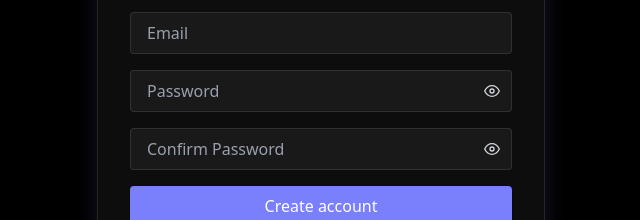
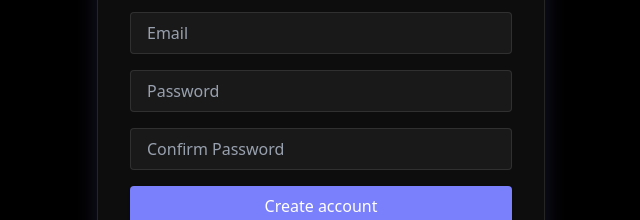
Before and after one commit to Yrcd27/Mirror, a React (Vite) app in the folder mirror-frontend/: page /signup in a window 1280 px wide. Shown: the part 360-580 px from the top of the page, without its empty margins (319-959 px from the left). Built offline with nearby package versions, Linux system fonts and the light colour scheme.

Commit message:
feat: improve profile UX with instant photo preview, dashboard redirect on save, and button layout updates

```diff
--- a/mirror-frontend/src/components/UserProfile.jsx
+++ b/mirror-frontend/src/components/UserProfile.jsx
@@ -3,19 +3,30 @@ import axios from "axios";
 import { useNavigate } from "react-router-dom";
 import defaultProfile from "../assets/default-profile.png";
 
-const PROFILE_CACHE_KEY = "mirror_profile_cache";
+const getProfileCacheKey = () => {
+  const token = localStorage.getItem("token");
+  if (!token) return null;
+  try {
+    const payload = JSON.parse(atob(token.split('.')[1]));
+    return `mirror_profile_cache_${payload.id}`;
+  } catch {
+    return null;
+  }
+};
 
 // cache helpers
 function loadCachedProfile() {
   try {
-    return JSON.parse(localStorage.getItem(PROFILE_CACHE_KEY) || "null");
+    const key = getProfileCacheKey();
+    return key ? JSON.parse(localStorage.getItem(key) || "null") : null;
   } catch {
     return null;
   }
 }
 function saveCachedProfile(p) {
   try {
-    localStorage.setItem(PROFILE_CACHE_KEY, JSON.stringify(p));
+    const key = getProfileCacheKey();
+    if (key) localStorage.setItem(key, JSON.stringify(p));
   } catch {}
 }
 
@@ -36,6 +47,7 @@ function base64ToObjectURL(base64, mime = "image/jpeg") {
 export default function UserProfile() {
   const [profile, setProfile] = useState({});
   const [profilePic, setProfilePic] = useState(null);
+  const [previewUrl, setPreviewUrl] = useState(null);
   const [showConfirm, setShowConfirm] = useState(false);
   const [deleting, setDeleting] = useState(false);
   const [loading, setLoading] = useState(true);
@@ -89,6 +101,14 @@ export default function UserProfile() {
       } catch (err) {
         if (err.name !== "CanceledError" && err.name !== "AbortError") {
           console.error(err);
+          // Handle 401 errors by clearing cache and redirecting to login
+          if (err.response?.status === 401) {
+            localStorage.removeItem("token");
+            const key = getProfileCacheKey();
+            if (key) localStorage.removeItem(key);
+            navigate("/login");
+            return;
+          }
         }
       } finally {
         if (!mounted) return;
@@ -104,6 +124,10 @@ export default function UserProfile() {
       if (avatarUrlRef.current) {
         URL.revokeObjectURL(avatarUrlRef.current);
         avatarUrlRef.current = null;
+      }
+      // revoke preview URL on unmount
+      if (previewUrl) {
+        URL.revokeObjectURL(previewUrl);
       }
     };
   }, []);
@@ -129,7 +153,7 @@ export default function UserProfile() {
       const updated = res?.data && typeof res.data === "object" ? res.data : profile;
       setProfile(updated);
       saveCachedProfile(updated);
-      setShowSuccessModal(true);
+      navigate("/dashboard");
     } catch (err) {
       console.error(err);
     } finally {
@@ -147,7 +171,8 @@ export default function UserProfile() {
         headers: { Authorization: `Bearer ${token}` },
       });
       localStorage.removeItem("token");
-      localStorage.removeItem(PROFILE_CACHE_KEY);
+      const key = getProfileCacheKey();
+      if (key) localStorage.removeItem(key);
       navigate("/");
     } catch (err) {
       console.error(err);
@@ -229,10 +254,17 @@ export default function UserProfile() {
               type="file"
               hidden
               accept="image/png,image/jpeg"
-              onChange={(e) => setProfilePic(e.target.files[0])}
+              onChange={(e) => {
+                const file = e.target.files[0];
+                setProfilePic(file);
+                if (file) {
+                  const url = URL.createObjectURL(file);
+                  setPreviewUrl(url);
+                }
+              }}
             />
             <img
-              src={currentAvatarUrl || defaultProfile}
+              src={previewUrl || currentAvatarUrl || defaultProfile}
               alt="Profile"
               className="w-20 h-20 sm:w-24 sm:h-24 rounded-full object-cover border border-white/20 shadow-lg"
               loading="lazy"
@@ -242,10 +274,10 @@ export default function UserProfile() {
 
           <div className="text-left sm:text-left w-full sm:w-auto">
             <h2 className="text-xl sm:text-2xl font-semibold break-words">
-              {profile.Name || "User Name"}
+              {profile.Name || "Loading..."}
             </h2>
             <p className="text-white/70 break-words">
-              {profile.email || "user@email.com"}
+              {profile.email || "Loading..."}
             </p>
           </div>
         </div>
@@ -298,7 +330,8 @@ export default function UserProfile() {
                 className="w-full rounded px-3 sm:px-4 py-2
                            bg-white/5 border border-white/10 text-white
                            focus:outline-none focus:ring-2 focus:ring-white/30
-                           transition-all duration-300 hover:border-white/20"
+                           transition-all duration-300 hover:border-white/20
+                           [color-scheme:dark]"
               />
             </div>
 
@@ -340,23 +373,23 @@ export default function UserProfile() {
           style={{ animationDelay: "150ms" }}
         >
           <button
-            onClick={handleDelete}
-            className="bg-[#7a7ffb] hover:bg-[#676cff] text-white px-5 sm:px-6 py-2 rounded shadow
-                       transition-all duration-300 transform hover:scale-105"
-          >
-            Delete
-          </button>
-
-          <button
             onClick={handleSave}
             disabled={saving}
-            className={`px-5 sm:px-6 py-2 rounded shadow
+            className={`w-full sm:w-24 px-4 py-2 rounded shadow
                         bg-white/10 hover:bg-white/20
                         border border-white/20 text-white
                         transition-all duration-300 transform hover:scale-105
                         ${saving ? "opacity-70 cursor-not-allowed" : ""}`}
           >
             {saving ? "Saving..." : "Save"}
+          </button>
+
+          <button
+            onClick={handleDelete}
+            className="w-full sm:w-24 bg-[#7a7ffb] hover:bg-[#676cff] text-white px-4 py-2 rounded shadow
+                       transition-all duration-300 transform hover:scale-105"
+          >
+            Delete
           </button>
         </div>
       )}
--- a/mirror-frontend/src/pages/Signup.jsx
+++ b/mirror-frontend/src/pages/Signup.jsx
@@ -2,7 +2,6 @@ import React, { useState } from "react";
 import axios from "axios";
 import { useNavigate, Link } from "react-router-dom";
 import { motion } from "framer-motion";
-import { FiEye, FiEyeOff } from "react-icons/fi";
 
 const container = {
   hidden: { opacity: 0, y: 8 },
@@ -23,8 +22,6 @@ export default function Signup() {
     name: "", email: "", password: "", confirmPassword: ""
   });
   const [errors, setErrors] = useState({});
-  const [showPassword, setShowPassword] = useState(false);
-  const [showConfirmPassword, setShowConfirmPassword] = useState(false);
   const navigate = useNavigate();
 
   const handleChange = (e) => {
@@ -58,13 +55,12 @@ export default function Signup() {
     }
 
     try {
-      const res = await axios.post("http://localhost:5000/api/auth/signup", {
+      await axios.post("http://localhost:5000/api/auth/signup", {
         Name: formData.name,
         email: formData.email,
         password: formData.password
       });
-      if (res.data.token) localStorage.setItem("token", res.data.token);
-      navigate("/dashboard");
+      navigate("/login");
     } catch (err) {
       setErrors({ api: err.response?.data?.message || "Signup failed" });
     }
@@ -116,40 +112,26 @@ export default function Signup() {
           </motion.div>
 
           {/* Password */}
-          <motion.div variants={item} className="relative">
+          <motion.div variants={item}>
             <input
-              type={showPassword ? "text" : "password"}
+              type="password"
               name="password"
               placeholder="Password"
-              className="w-full rounded bg-white/5 border border-white/10 text-white placeholder-gray-400 px-4 py-2 pr-10 transition focus:outline-none focus:ring-2 focus:ring-[#7a7ffb]/60 focus:border-[#7a7ffb]"
+              className="w-full rounded bg-white/5 border border-white/10 text-white placeholder-gray-400 px-4 py-2 pr-2 transition focus:outline-none focus:ring-2 focus:ring-[#7a7ffb]/60 focus:border-[#7a7ffb] [color-scheme:dark]"
               onChange={handleChange}
             />
-            <button
-              type="button"
-              onClick={() => setShowPassword(!showPassword)}
-              className="absolute inset-y-0 right-3 flex items-center text-gray-300 hover:text-[#7a7ffb]"
-            >
-              {showPassword ? <FiEyeOff /> : <FiEye />}
-            </button>
             {errors.password && <p className="text-red-400 text-sm">{errors.password}</p>}
           </motion.div>
 
           {/* Confirm Password */}
-          <motion.div variants={item} className="relative">
+          <motion.div variants={item}>
             <input
-              type={showConfirmPassword ? "text" : "password"}
+              type="password"
               name="confirmPassword"
               placeholder="Confirm Password"
-              className="w-full rounded bg-white/5 border border-white/10 text-white placeholder-gray-400 px-4 py-2 pr-10 transition focus:outline-none focus:ring-2 focus:ring-[#7a7ffb]/60 focus:border-[#7a7ffb]"
+              className="w-full rounded bg-white/5 border border-white/10 text-white placeholder-gray-400 px-4 py-2 pr-2 transition focus:outline-none focus:ring-2 focus:ring-[#7a7ffb]/60 focus:border-[#7a7ffb] [color-scheme:dark]"
               onChange={handleChange}
             />
-            <button
-              type="button"
-              onClick={() => setShowConfirmPassword(!showConfirmPassword)}
-              className="absolute inset-y-0 right-3 flex items-center text-gray-300 hover:text-[#7a7ffb]"
-            >
-              {showConfirmPassword ? <FiEyeOff /> : <FiEye />}
-            </button>
             {errors.confirmPassword && (
               <p className="text-red-400 text-sm">{errors.confirmPassword}</p>
             )}
```
